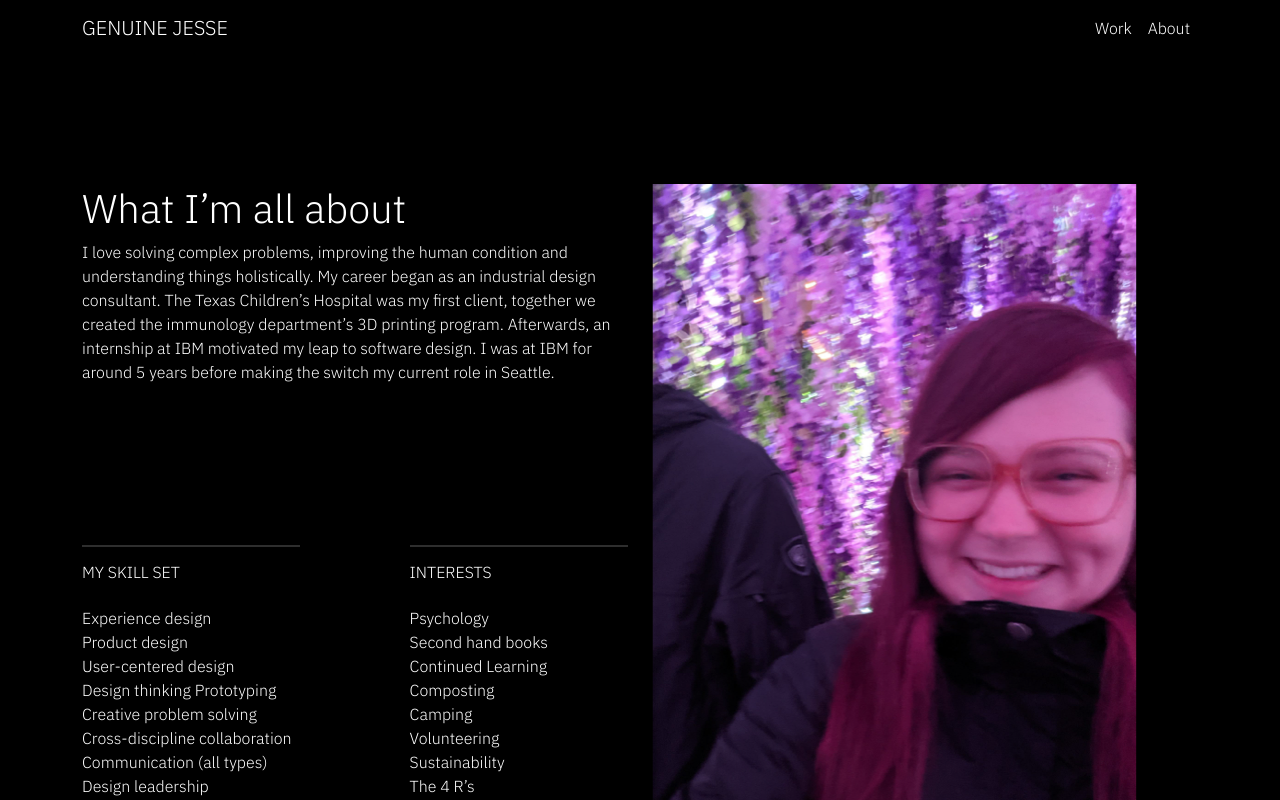
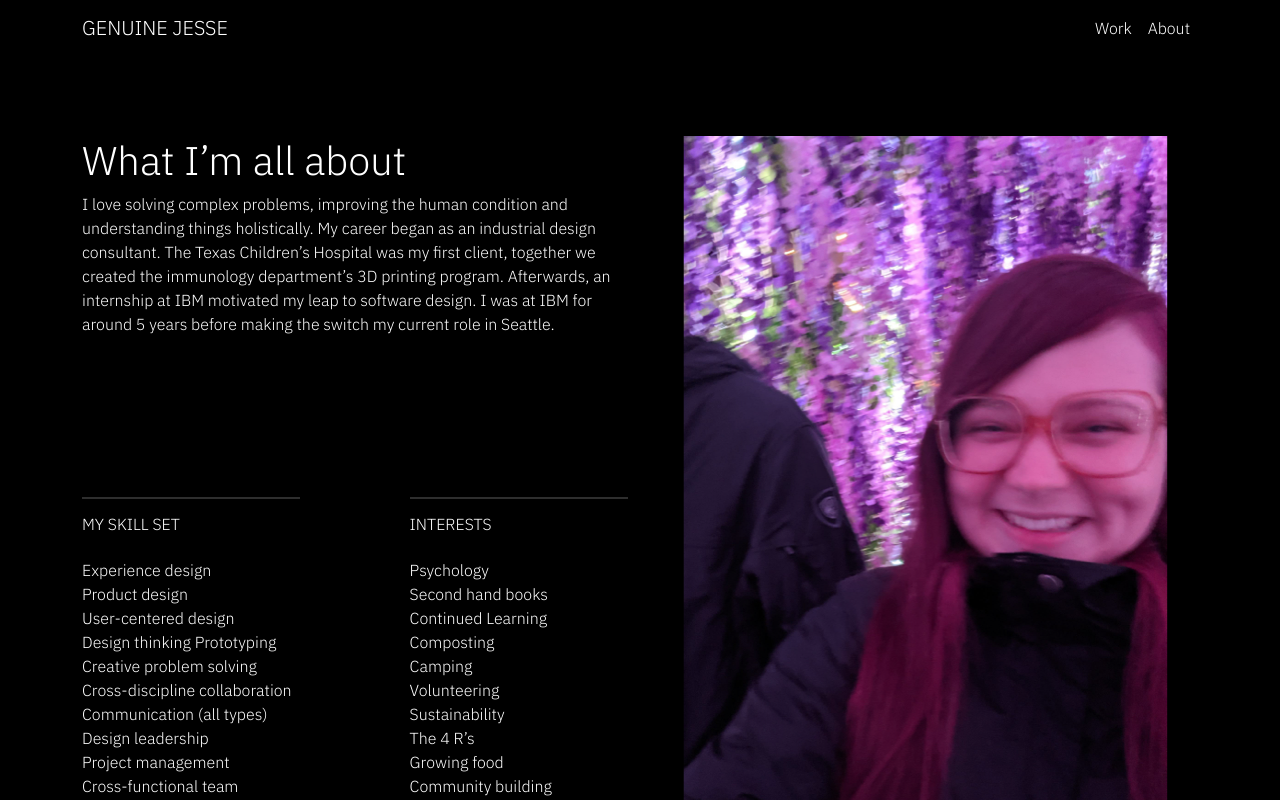
Before and after one commit to Meyer-and-Moon-Enterprises/moon-portfolio, a Next.js app: page /about in a window 1280 px wide. Shown: the top 800 px of the page. Built offline with nearby package versions, Linux system fonts and the light colour scheme.

Commit message:
actually fixing the image alignment on about page

```diff
--- a/src/components/About.js
+++ b/src/components/About.js
@@ -13,7 +13,7 @@ export default function AboutComponent () {
               </picture>
             </div>
           </div>
-          <div className='col-12 d-lg-flex mt-5'></div>
+          <div className='col-12 d-lg-none mt-5'></div>
           <div className='col d-flex flex-column justify-content-between'>
             <div className='row'>
               <h1>What I’m all about</h1>
@@ -82,7 +82,7 @@ export default function AboutComponent () {
               </Col>
             </Row>
           </div>
-          <Col className='d-none d-lg-block d-flex justify-content-center'>
+          <Col className='d-none d-lg-flex d-flex justify-content-center'>
             <div className={``}>
               <picture>
                 <img className='img-fluid' src='/images/about-image.png'></img>
```
